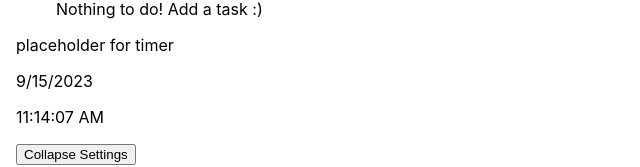
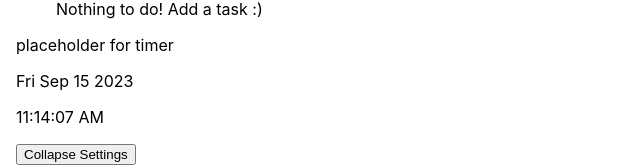
Before and after one commit to NotTacoz/startpage2, a React (Create React App) app: page / in a window 1280 px wide. Shown: the part 121-288 px from the top of the page, without its empty margins (0-640 px from the left). Built offline with nearby package versions, Linux system fonts and the light colour scheme.

Commit message:
time updates immediately

```diff
--- a/src/components/time.tsx
+++ b/src/components/time.tsx
@@ -5,6 +5,7 @@ export default function Time() {
     const [unix, setUnix] = useState<any>()
 
     useEffect(() => {
+        setUnix(Date.now()) // runs immediately
         const interval = setInterval(() => {
             setUnix(Date.now())
         }, 1000)
@@ -13,7 +14,7 @@ export default function Time() {
 
     return (
         <div>
-            <p>{new Date(unix).toLocaleDateString()}</p>
+            <p>{new Date(unix).toDateString()}</p>
             <p>{new Date(unix).toLocaleTimeString()}</p>
         </div>
     )
```
